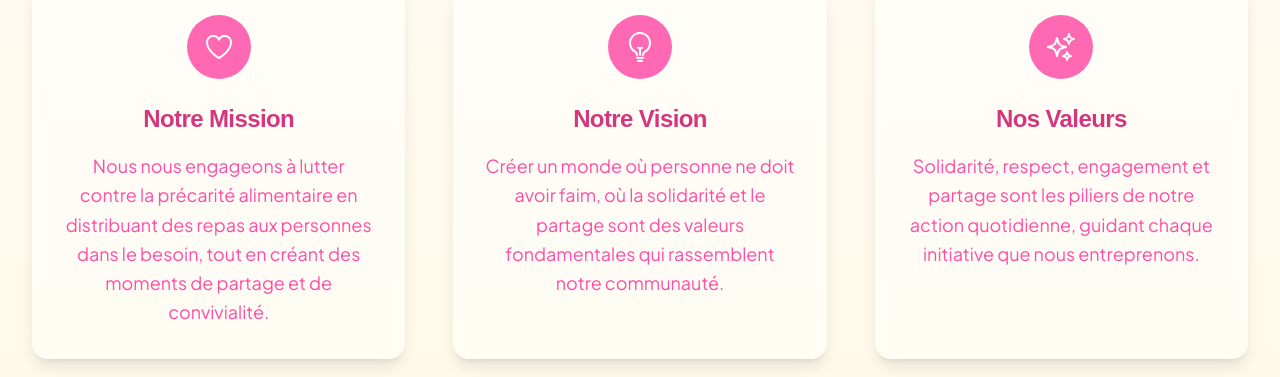
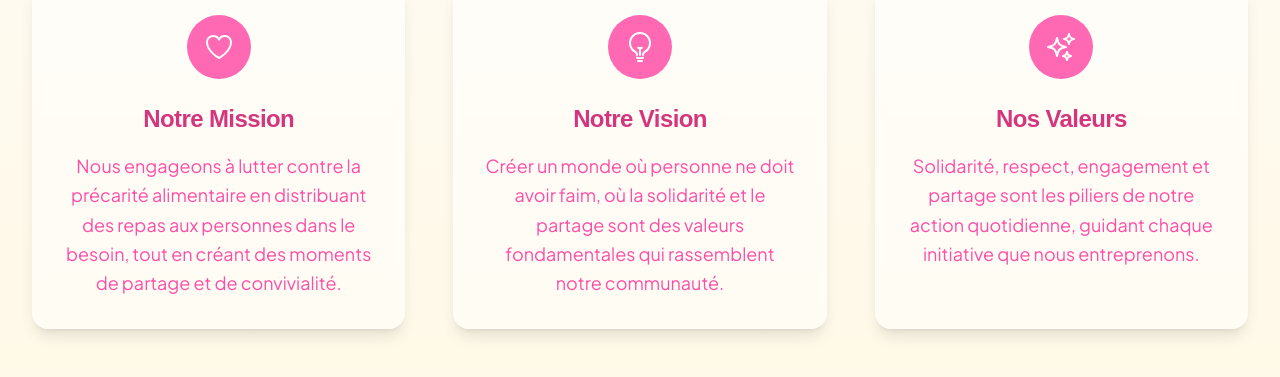
Before and after one commit to Wassbdr/nousrire, a React (Create React App) app: page / in a window 1280 px wide. Shown: the part 1221-1598 px from the top of the page. Built offline with nearby package versions, Linux system fonts and the light colour scheme; no server answers; the database is empty; a web font is replaced by a local one.

Commit message:
test deploy

```diff
--- a/src/components/About.tsx
+++ b/src/components/About.tsx
@@ -60,7 +60,7 @@ const About = () => {
               Notre Mission
             </h3>
             <p className="text-brand-pink-600 text-center text-lg leading-relaxed">
-              Nous nous engageons à lutter contre la précarité alimentaire en distribuant des repas
+              Nous  engageons à lutter contre la précarité alimentaire en distribuant des repas
               aux personnes dans le besoin, tout en créant des moments de partage et de convivialité.
             </p>
           </motion.div>
```
